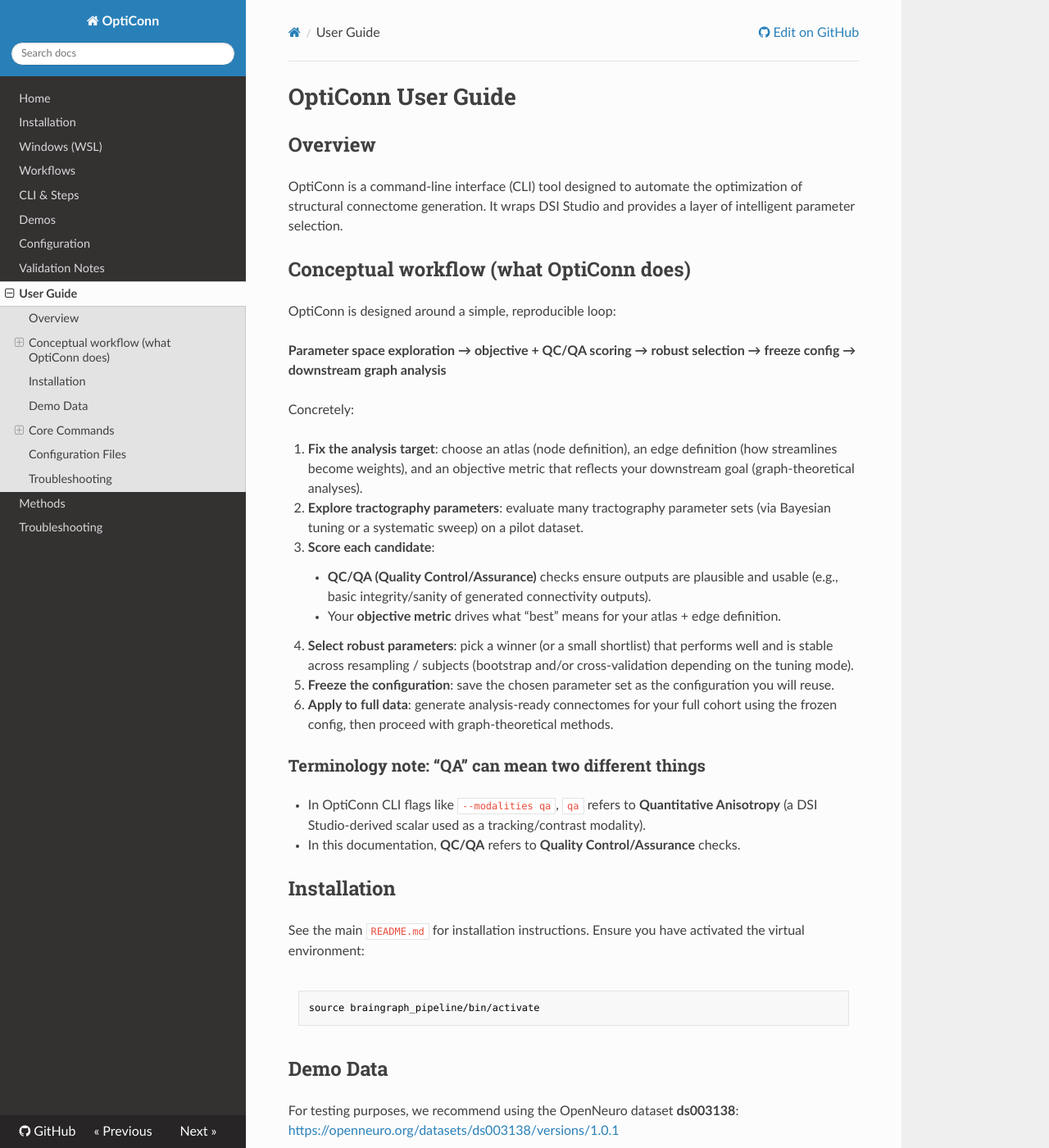
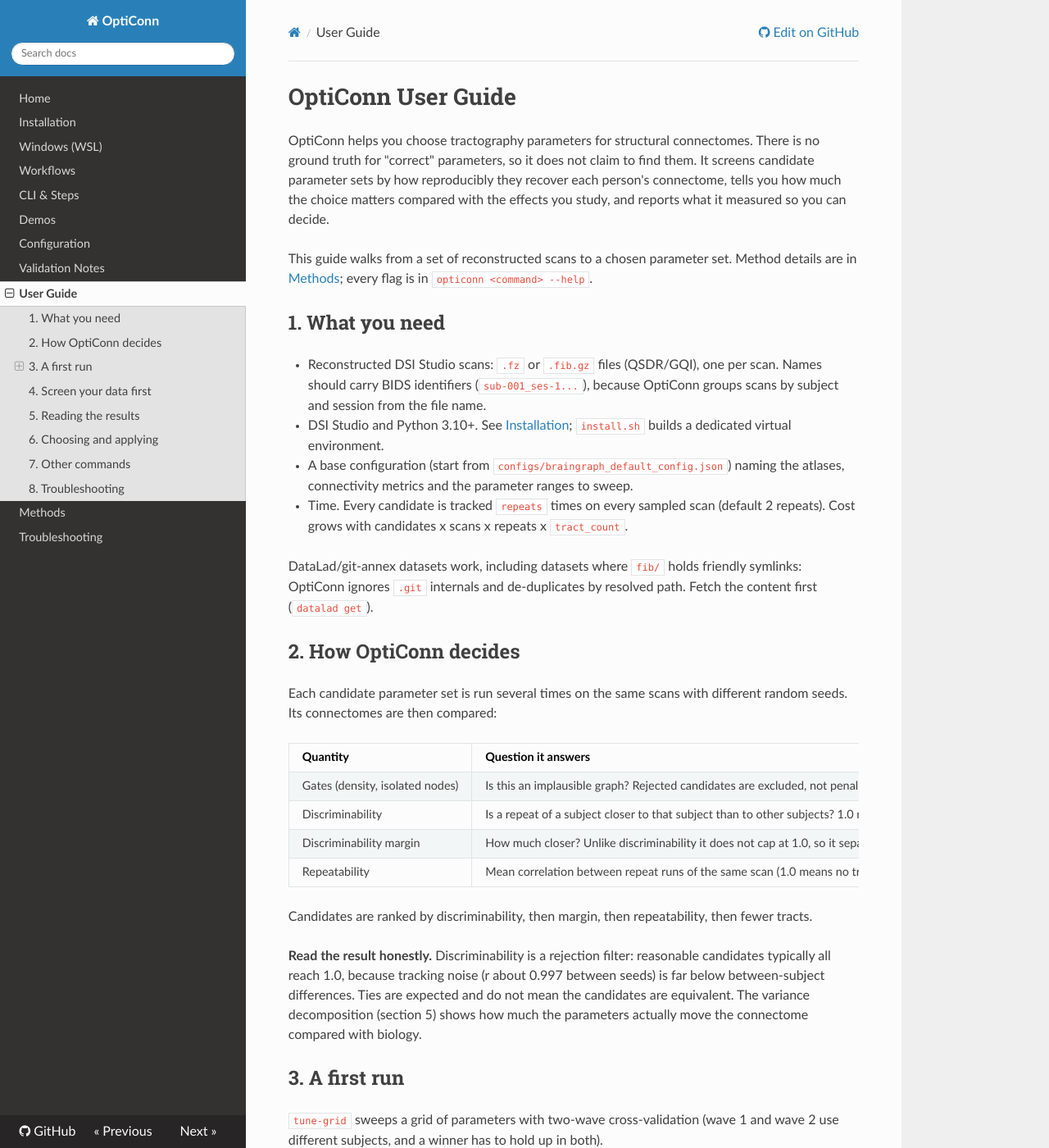
Before and after one commit to MRI-Lab-Graz/opticonn, an MkDocs documentation site: the page built from docs/user_guide.md, in a window 1280 px wide and 1400 px high. Shown: the whole window at 82% size. Built offline with MkDocs 1.6.1, drawn with Linux system fonts in a browser that asks for light colours; nearby versions of some CDN libraries; some of the changed text lies outside the part shown.

Commit message:
docs: rewrite user guide around the discriminability workflow
Co-Authored-By: Claude Sonnet 5 <noreply@anthropic.com>

````diff
--- a/docs/user_guide.md
+++ b/docs/user_guide.md
@@ -1,129 +1,127 @@
 # OptiConn User Guide
 
-## Overview
+OptiConn helps you choose tractography parameters for structural connectomes. There is no ground truth for "correct" parameters, so it does not claim to find them. It screens candidate parameter sets by how reproducibly they recover each person's connectome, tells you how much the choice matters compared with the effects you study, and reports what it measured so you can decide.
 
-OptiConn is a command-line interface (CLI) tool designed to automate the optimization of structural connectome generation. It wraps DSI Studio and provides a layer of intelligent parameter selection.
+This guide walks from a set of reconstructed scans to a chosen parameter set. Method details are in [Methods](methods.md); every flag is in `opticonn <command> --help`.
 
-## Conceptual workflow (what OptiConn does)
+## 1. What you need
 
-OptiConn is designed around a simple, reproducible loop:
+- Reconstructed DSI Studio scans: `.fz` or `.fib.gz` files (QSDR/GQI), one per scan. Names should carry BIDS identifiers (`sub-001_ses-1...`), because OptiConn groups scans by subject and session from the file name.
+- DSI Studio and Python 3.10+. See [Installation](installation.md); `install.sh` builds a dedicated virtual environment.
+- A base configuration (start from `configs/braingraph_default_config.json`) naming the atlases, connectivity metrics and the parameter ranges to sweep.
+- Time. Every candidate is tracked `repeats` times on every sampled scan (default 2 repeats). Cost grows with candidates x scans x repeats x `tract_count`.
 
-**Parameter space exploration → objective + QC/QA scoring → robust selection → freeze config → downstream graph analysis**
+DataLad/git-annex datasets work, including datasets where `fib/` holds friendly symlinks: OptiConn ignores `.git` internals and de-duplicates by resolved path. Fetch the content first (`datalad get`).
 
-Concretely:
+## 2. How OptiConn decides
 
-1. **Fix the analysis target**: choose an atlas (node definition), an edge definition (how streamlines become weights), and an objective metric that reflects your downstream goal (graph-theoretical analyses).
-2. **Explore tractography parameters**: evaluate many tractography parameter sets (via Bayesian tuning or a systematic sweep) on a pilot dataset.
-3. **Score each candidate**:
-    - **QC/QA (Quality Control/Assurance)** checks ensure outputs are plausible and usable (e.g., basic integrity/sanity of generated connectivity outputs).
-    - Your **objective metric** drives what “best” means for your atlas + edge definition.
-4. **Select robust parameters**: pick a winner (or a small shortlist) that performs well and is stable across resampling / subjects (bootstrap and/or cross-validation depending on the tuning mode).
-5. **Freeze the configuration**: save the chosen parameter set as the configuration you will reuse.
-6. **Apply to full data**: generate analysis-ready connectomes for your full cohort using the frozen config, then proceed with graph-theoretical methods.
+Each candidate parameter set is run several times on the same scans with different random seeds. Its connectomes are then compared:
 
-### Terminology note: “QA” can mean two different things
+| Quantity | Question it answers |
+| --- | --- |
+| Gates (density, isolated nodes) | Is this an implausible graph? Rejected candidates are excluded, not penalised. |
+| Discriminability | Is a repeat of a subject closer to that subject than to other subjects? 1.0 means every scan is identifiable; 0.5 is chance. |
+| Discriminability margin | How much closer? Unlike discriminability it does not cap at 1.0, so it separates candidates that all score 1.0. |
+| Repeatability | Mean correlation between repeat runs of the same scan (1.0 means no tracking noise). |
 
-- In OptiConn CLI flags like `--modalities qa`, `qa` refers to **Quantitative Anisotropy** (a DSI Studio-derived scalar used as a tracking/contrast modality).
-- In this documentation, **QC/QA** refers to **Quality Control/Assurance** checks.
+Candidates are ranked by discriminability, then margin, then repeatability, then fewer tracts.
 
-## Installation
+**Read the result honestly.** Discriminability is a rejection filter: reasonable candidates typically all reach 1.0, because tracking noise (r about 0.997 between seeds) is far below between-subject differences. Ties are expected and do not mean the candidates are equivalent. The variance decomposition (section 5) shows how much the parameters actually move the connectome compared with biology.
 
-See the main `README.md` for installation instructions. Ensure you have activated the virtual environment:
+## 3. A first run
 
-```bash
+`tune-grid` sweeps a grid of parameters with two-wave cross-validation (wave 1 and wave 2 use different subjects, and a winner has to hold up in both).
+
+```console
 source braingraph_pipeline/bin/activate
+
+# A quick check that everything is wired up
+opticonn tune-grid -i /data/study/derivatives/dsistudio -o runs/quick --quick
+
+# A real run
+opticonn tune-grid \
+  -i /data/study/derivatives/dsistudio \
+  -o runs/study1 \
+  --extraction-config configs/study_config.json \
+  --subjects 5 --sessions-per-subject 2 \
+  --max-parallel 2
 ```
 
-## Demo Data
+- `--subjects` counts subjects, not scans. With `--sessions-per-subject 2` (the default), each sampled subject contributes two sessions, so five subjects stage up to ten scans per wave. Use `--sessions-per-subject 1` (or `0`) for legacy scan-level sampling. If no subject has enough sessions, OptiConn falls back to scan-level sampling.
+- The `--sessions-per-subject` flag only applies to auto-generated waves. With `--wave1-config`/`--wave2-config`, or a master config that embeds waves, set `data_selection.sessions_per_subject` inside those files. OptiConn warns if you pass the flag and it is ignored.
+- Use `--dry-run` (top-level option) to print the commands without running them.
 
-For testing purposes, we recommend using the OpenNeuro dataset **ds003138**:
-[https://openneuro.org/datasets/ds003138/versions/1.0.1](https://openneuro.org/datasets/ds003138/versions/1.0.1)
+Choose the ranges to sweep in the `sweep_parameters` of your config. Vary the parameters you actually care about, not everything at once: each added value multiplies the run time.
 
-## Core Commands
+### Bayesian search (optional)
 
-The `opticonn.py` script is the main entry point. It supports several subcommands.
+`tune-bayes` proposes candidates with a Gaussian-process search and is cheaper than a full grid over many parameters:
 
-### 1. `bayesian` - Bayesian Optimization
-
-The recommended method for finding optimal parameters.
-
-```bash
-python opticonn.py bayesian -i <INPUT_DIR> -o <OUTPUT_DIR> [options]
+```console
+opticonn tune-bayes -i /data/study/derivatives/dsistudio -o runs/bayes \
+  --config configs/study_config.json --n-iterations 30 --sample-subjects
 ```
 
-**Arguments:**
-- `-i, --input-dir`: Path to directory containing `.fib.gz` or `.fz` files.
-- `-o, --output-dir`: Directory where results will be stored.
-- `--config`: (Optional) Path to a JSON configuration file. Defaults to `configs/braingraph_default_config.json`.
-- `--n-iterations`: (Optional) Number of optimization iterations. Default is usually sufficient (20-50).
-- `--sample-subjects`: (Recommended) Use a different random subject for each iteration to prevent overfitting.
-- `--no-emoji`: (Optional) Disable emoji output (useful for logging or Windows).
+Its acquisition function optimises the composite quality score, which is descriptive context, not the selection criterion. Treat its output as a source of candidates and confirm them with `tune-grid` (the `--candidates-from-bayes` option in `python scripts/cross_validation_bootstrap_optimizer.py --help`).
 
-**Output:**
-- `bayesian_optimization_results.json`: The best parameters found.
-- `iterations/`: A folder containing the results of every iteration.
+## 4. Screen your data first
 
-### 2. `sweep` - Parameter Sweep (Grid Search)
+A scan whose preprocessed DWI degraded during preprocessing distorts the comparison. In study 129, two scans with implausible between-session changes turned out to share one signature in the qsiprep QC files: the final preprocessed DWI contrast (`t1post_dwi_contrast`) was far below the cohort, although the raw data were normal.
 
-A systematic exploration of the parameter space. Useful for baselines.
-
-```bash
-python opticonn.py sweep -i <INPUT_DIR> -o <OUTPUT_DIR> [options]
+```console
+python -m scripts.qc_gate /data/study/derivatives/qsiprep -o qc_flags.csv
 ```
 
-**Arguments:**
-- `-i, --input-dir`: Path to directory containing `.fib.gz` or `.fz` files.
-- `-o, --output-dir`: Directory where results will be stored.
-- `--quick`: Run a very small sweep for testing purposes.
-- `--subjects`: Number of subjects to use for the sweep (default: 3).
-- `--sessions-per-subject N`: Sessions staged per subject (default: 2; `--subjects` then counts subjects, so each wave stages up to subjects x N scans). Use `0` or `1` for the legacy scan-level sampling.
+It reads every `*image_qc.tsv`, flags scans whose contrast is a robust outlier (median/MAD z below -3.5) and refuses to flag anything with fewer than 10 scans. Flags are advisory: inspect them, then exclude the scans you decide against in the wave configs:
 
-**Output:**
-- A structured directory with `optimize/` containing results for each wave.
-
-### 3. `review` - Review Results
-
-Selects the best configuration from a completed optimization run.
-
-```bash
-python opticonn.py review -i <RESULT_FILE> [options]
-```
-
-**Arguments:**
-- `-i, --input`: Path to `bayesian_optimization_results.json` (for Bayesian) or the `optimize` folder (for Sweep).
-- `--interactive`: (Sweep only) Launch a Dash web app to explore the results.
-
-### 4. `apply` - Apply Configuration
-
-Applies a selected configuration to a full dataset.
-
-```bash
-python opticonn.py apply -i <FULL_DATA_DIR> --optimal-config <CONFIG_FILE> -o <OUTPUT_DIR>
-```
-
-**Arguments:**
-- `-i, --input-dir`: Directory containing the full dataset.
-- `--optimal-config`: The `selected_candidate.json` or `bayesian_optimization_results.json` file.
-- `-o, --output-dir`: Final output directory.
-
-## Configuration Files
-
-OptiConn uses JSON configuration files to control DSI Studio and the optimization process.
-
-**Key Sections:**
-- `dsi_studio_cmd`: Path to the binary.
-- `atlases`: List of atlases to use.
-- `sweep_parameters`: Ranges for Bayesian optimization or lists for Grid Search.
-
-Example `sweep_parameters` for Bayesian:
 ```json
-"sweep_parameters": {
-    "fa_threshold_range": [0.05, 0.3],
-    "turning_angle_range": [30.0, 90.0]
+"data_selection": {
+  "source_dir": "/data/study/derivatives/dsistudio",
+  "exclude_scans": ["sub-043_ses-1", "sub-096_ses-2"]
 }
 ```
 
-## Troubleshooting
+The QC files are small annexed text files; fetch them with `git annex get` if they are missing.
 
-- **DSI Studio not found**: Ensure `dsi_studio_cmd` is correct in the config or set `DSI_STUDIO_CMD` env var.
-- **Memory errors**: Reduce `--max-workers` or `thread_count`.
+## 5. Reading the results
+
+After a two-wave sweep, look in the output directory for:
+
+- `combo_diagnostics.csv` and the per-combination JSON: discriminability, `discriminability_margin`, repeatability, density, tract count and rejection reasons.
+- `variance_decomposition.csv` and `variance_decomposition_summary.txt`: how far the connectome moves under each source of variation, as distributions of dissimilarity (1 - r):
+
+| Stratum | Compares |
+| --- | --- |
+| `tracking_noise` | the same scan, same parameters, different seed |
+| `parameter` | the same scan, different parameter sets |
+| `between_session` | the same subject, different sessions, same parameters (multi-session cohorts only) |
+| `between_subject` | different subjects, same parameters |
+
+The headline ratio is `parameter / between_session`. Values near or above 1 mean the parameter choice moves the connectome as much as a real change over time does, so the choice deserves care in a longitudinal study. Strata with fewer than 10 pairs are flagged as low confidence. The decomposition is diagnostic only; it never influences ranking, because minimising parameter sensitivity would reward settings that flatten real differences.
+
+If every candidate ties on discriminability, that is the saturation described above. Consult the margin and repeatability columns, and widen the parameter range if you need the screen to discriminate.
+
+## 6. Choosing and applying
+
+```console
+opticonn select -i runs/study1/optimize          # confirm the winner, write selected_candidate.json
+opticonn apply -i /data/study/derivatives/dsistudio \
+  --optimal-config runs/study1/selected_candidate.json -o runs/study1/final
+```
+
+`apply` runs the full connectivity extraction and network analysis on the whole dataset with the selected parameters. Report the candidates you screened, the reproducibility measures, and the variance decomposition alongside the chosen setting.
+
+## 7. Other commands
+
+- `opticonn sensitivity` perturbs each parameter of a baseline configuration and reports which ones move the quality score most.
+- `--backend mrtrix` runs the same reliability screen on an MRtrix3/QSIRecon pipeline (see [Workflows](workflows.md)).
+
+## 8. Troubleshooting
+
+See [Troubleshooting](troubleshooting.md). Common cases:
+
+- **Every candidate scores 1.0.** Expected; see section 2.
+- **`between_session` is "not available".** The cohort staged only one session per subject; use multi-session data and `--sessions-per-subject 2`.
+- **The same scan appears twice / subject names look like `MD5E-...`.** Old versions listed both the annex symlink and the object. Update; discovery now excludes `.git`.
+- **The run is too slow.** Lower `tract_count` or `--subjects`, reduce the grid, or use `--max-parallel`.
+- **DSI Studio not found.** Set the path during installation, or export `DSI_STUDIO_PATH`.
````
